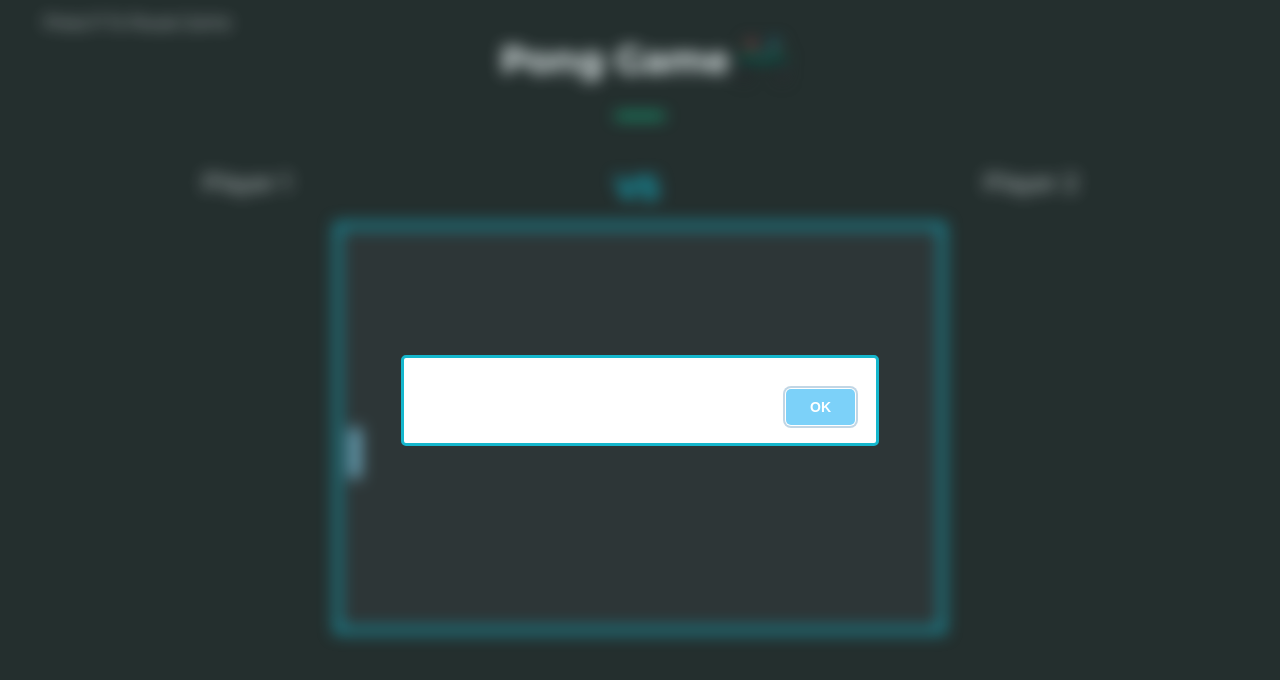
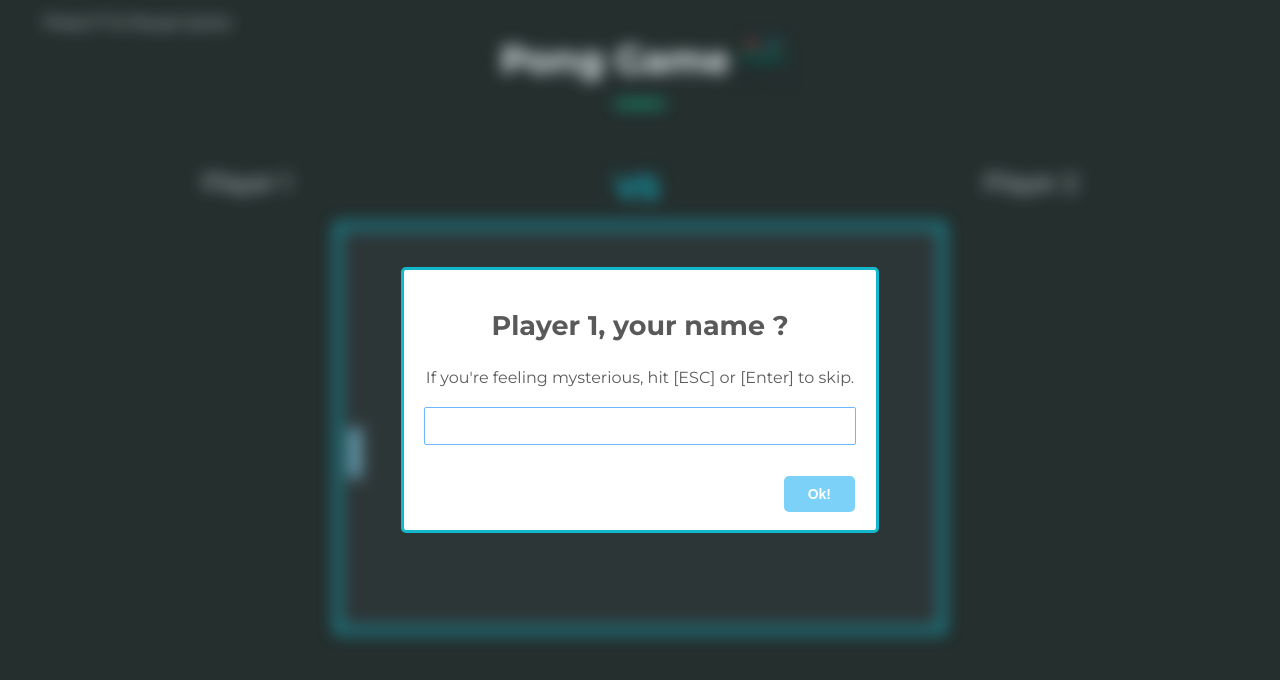
Before and after one commit to Ramzi-Abidi/Pong, a React (Vite) app: page / in a window 1280 px wide. Shown: the top 680 px of the page. Built offline with nearby package versions, Linux system fonts and the light colour scheme.

Commit message:
styling the pong game title

```diff
--- a/src/styles/index.css
+++ b/src/styles/index.css
@@ -46,7 +46,7 @@ section {
     content: "";
     position: absolute;
     transform: translate(-50%, -50%);
-    bottom: 0;
+    bottom: 12px;
     left:50%;
     width: 50px;
     height: 4px;
--- a/src/views/Home.tsx
+++ b/src/views/Home.tsx
@@ -268,7 +268,7 @@ const Home = () => {
             className: "btn",
             closeOnEsc: true,
         };
-        const name = await swal();
+        const name = await swal(obj);
 
         document.querySelector(".btn")?.remove();
         if (name !== null && name.trim() !== "") {
@@ -303,8 +303,11 @@ const Home = () => {
         obj = {
             title: `Let the fun flow, ${title}!`,
             text: `How to play ?
+
             ${firstPlayerName1}, use 'z' and 's' keys.
+
             ${secondPlayerName1}, use 'top' and 'bottom' arrow keys.
+
             Let the game begin by pressing [ESC] or [Enter]!
             `,
             button: {
```
